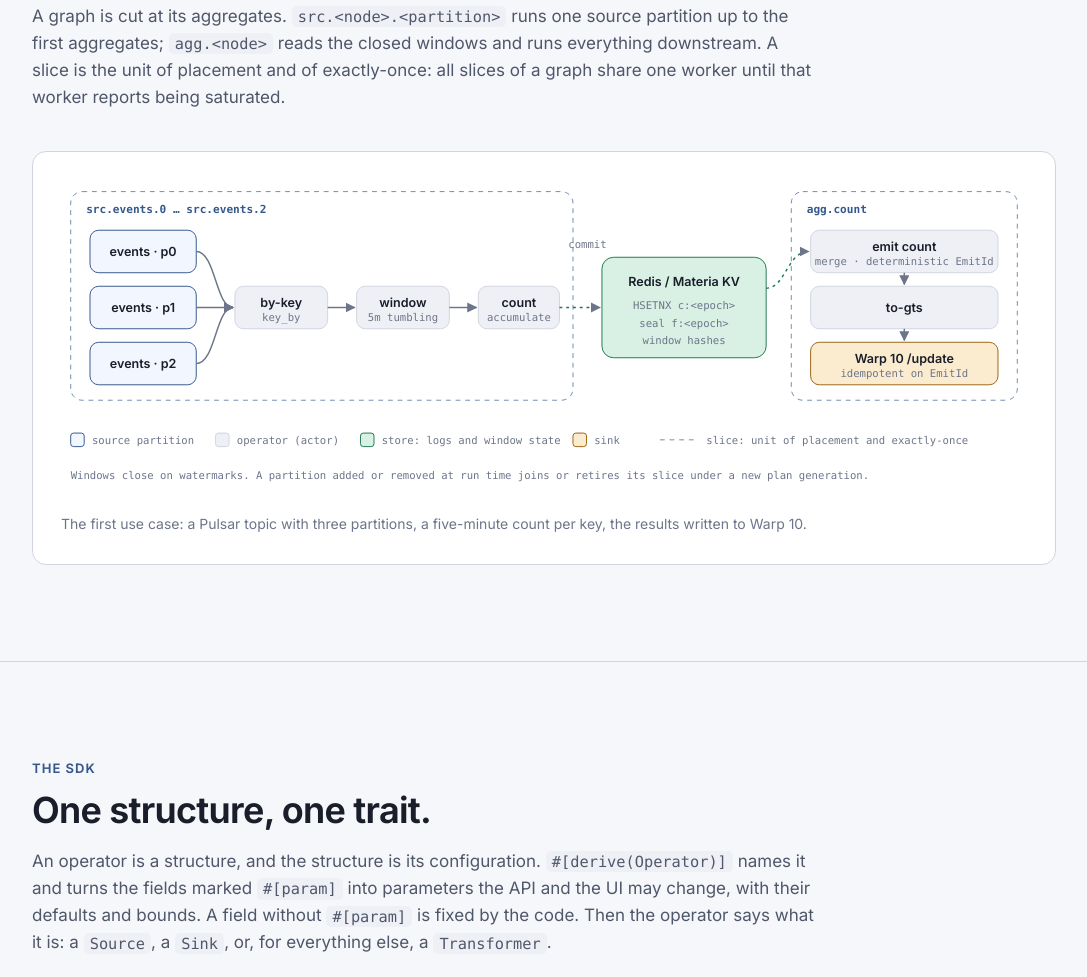
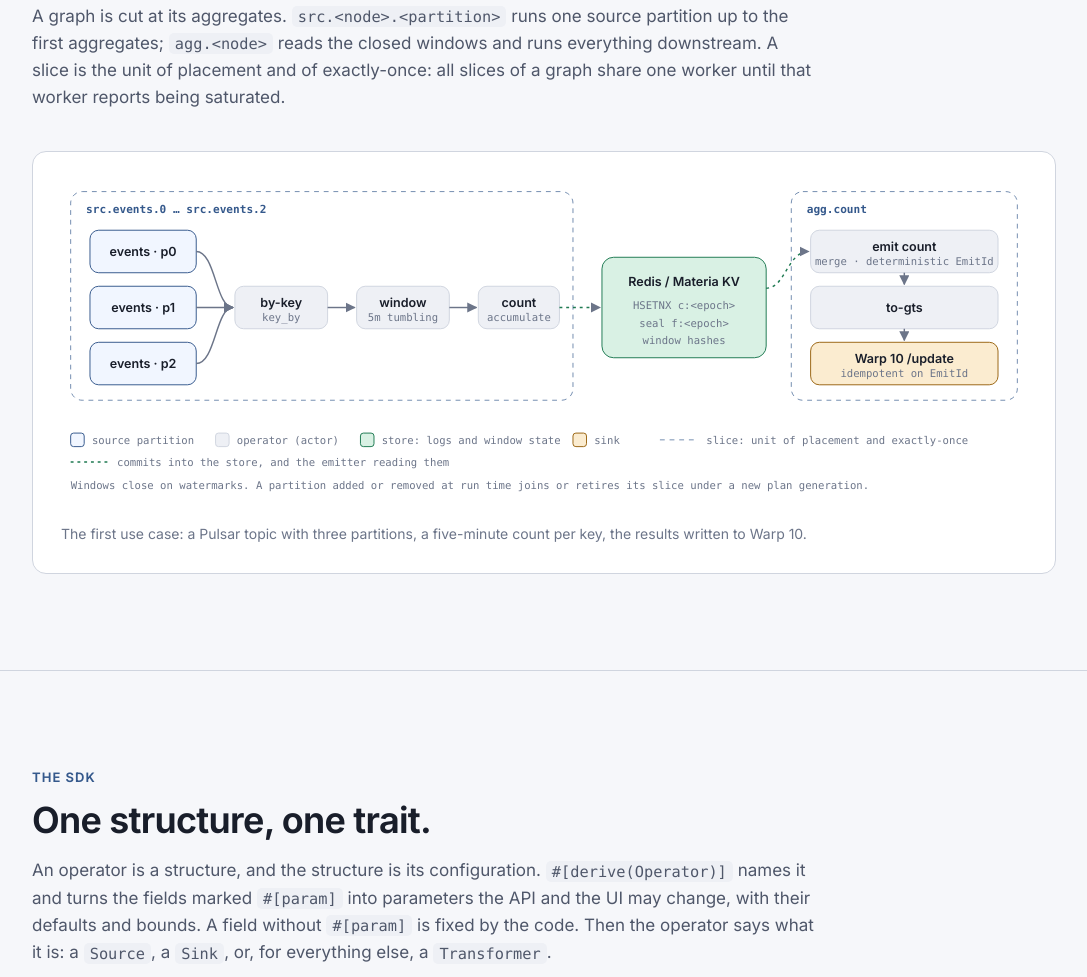
Before and after one commit to miton18/streaming-rs, a plain HTML site: page docs/index.html in a window 1280 px wide. Shown: the part 3064-4041 px from the top of the page, without its empty margins (96-1183 px from the left). Drawn offline with Linux system fonts and the light colour scheme.

Commit message:
Move the commit label of the slice diagram into its legend
Co-Authored-By: Claude Opus 5.5 <noreply@anthropic.com>
Claude-Session: https://claude.ai/code/session_01En4eFhr58YA8aJskzKWqrX

```diff
--- a/docs/index.html
+++ b/docs/index.html
@@ -363,7 +363,7 @@ g.sink(decoded, <span class="s">"archive"</span>, <span class="t">Archive</span>
       reports being saturated.
     </p>
     <figure class="diagram">
-      <svg viewBox="0 0 1000 330" role="img" aria-label="Three source slices commit to their logs in the store; the emitter slice reads them and writes to the sink">
+      <svg viewBox="0 0 1000 340" role="img" aria-label="Three source slices commit to their logs in the store; the emitter slice reads them and writes to the sink">
         <defs>
           <marker id="arrow" viewBox="0 0 10 10" refX="9" refY="5" markerWidth="7" markerHeight="7" orient="auto-start-reverse">
             <path d="M0 0 10 5 0 10z" style="fill: var(--faint)"/>
@@ -404,7 +404,7 @@ g.sink(decoded, <span class="s">"archive"</span>, <span class="t">Archive</span>
         <text class="d-sub" x="645" y="152" text-anchor="middle">seal f:&lt;epoch&gt;</text>
         <text class="d-sub" x="645" y="170" text-anchor="middle">window hashes</text>
         <path class="d-commit" d="M516 132 H558" marker-end="url(#arrow)"/>
-        <text class="d-sub" x="545" y="70" text-anchor="middle">commit</text>
+
 
         <!-- emitter slice -->
         <rect class="d-slice" x="756" y="12" width="234" height="216" rx="12"/>
@@ -428,7 +428,8 @@ g.sink(decoded, <span class="s">"archive"</span>, <span class="t">Archive</span>
           <rect class="d-kv" x="300" width="14" height="14" rx="3"/><text class="d-sub" x="322" y="11">store: logs and window state</text>
           <rect class="d-sink" x="520" width="14" height="14" rx="3"/><text class="d-sub" x="542" y="11">sink</text>
           <path class="d-slice" d="M610 7 H650"/><text class="d-sub" x="658" y="11">slice: unit of placement and exactly-once</text>
-          <text class="d-sub" x="0" y="48">Windows close on watermarks. A partition added or removed at run time joins or retires its slice under a new plan generation.</text>
+          <path class="d-commit" d="M0 30 H40"/><text class="d-sub" x="48" y="34">commits into the store, and the emitter reading them</text>
+          <text class="d-sub" x="0" y="58">Windows close on watermarks. A partition added or removed at run time joins or retires its slice under a new plan generation.</text>
         </g>
       </svg>
       <figcaption>The first use case: a Pulsar topic with three partitions, a five-minute count per key, the results written to Warp 10.</figcaption>
```
